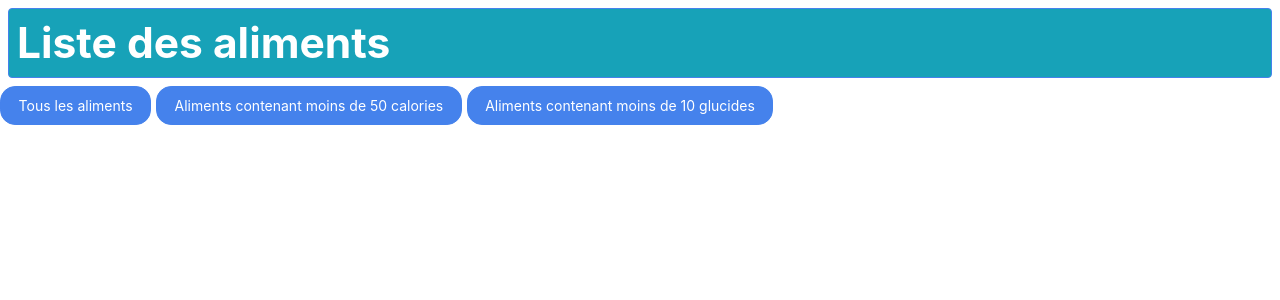
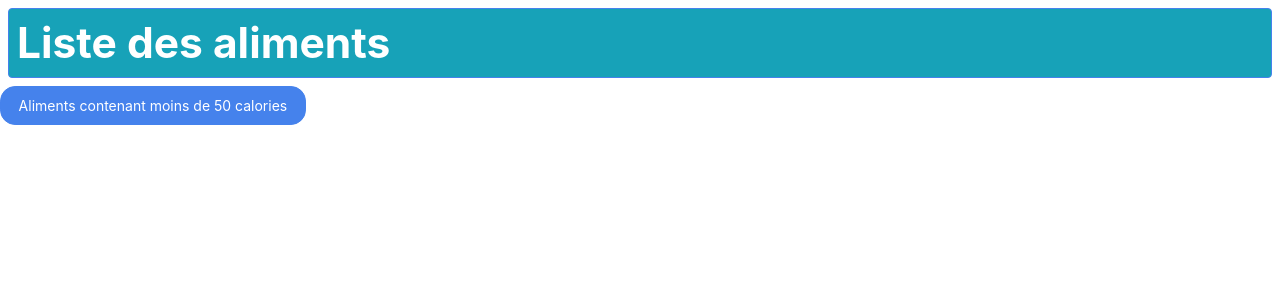
Before and after one commit to TomassPasc/projet_Symfony_fruits_et_l-gumes, a Symfony app: template templates/aliment/aliments.html.twig in a window 1280 px wide. Shown: the part 57-357 px from the top of the page. Run offline with Twig, Linux system fonts and the light colour scheme; the template is opened without the code that fills it, so the values that code supplies are empty; some libraries are stand-ins or nearby versions.

Commit message:
Revert "refacto de la fonction pour les requêtes: plus général"
This reverts commit 9d77d4fca545b7b63c26e916410eb127d40f6ecc.

```diff
--- a/src/Repository/AlimentRepository.php
+++ b/src/Repository/AlimentRepository.php
@@ -20,10 +20,10 @@ class AlimentRepository extends ServiceEntityRepository
     }
 
 
-    public function getAlimentParPropriete($propriete, $signe, $valeur){
+    public function getAlimentParNbCalories($calorie){
         return $this->createQueryBuilder('aliment') //équivaut à SELECT * form la table aliment
-        ->andWhere('aliment.'.$propriete.' '.$signe. ' :val')
-        ->setParameter('val', $valeur)
+        ->andWhere('aliment.calorie < :val')
+        ->setParameter('val', $calorie)
         ->getQuery() //récuppère la query
         ->getResult() //réccupère le résultat de la query
         ;
--- a/templates/aliment/aliments.html.twig
+++ b/templates/aliment/aliments.html.twig
@@ -4,9 +4,9 @@
 
 {% block monTitre %}Liste des aliments
     {% if isCalorie %}
-        ayant moins de 50 calories
-    {% elseif isGlucide %}
-        ayant moins de 10 glucides
+
+    ayant moins de 50 calories
+
     {% endif %}
 {% endblock %}
 
@@ -14,9 +14,7 @@
 
 
 {% block body %}
-    <a href="{{path("aliments")}}" class="btn btn-primary">Tous les aliments</a>
     <a href="{{path("alimentsParCalorie", {"calorie":50})}}" class="btn btn-primary">Aliments contenant moins de 50 calories</a>
-    <a href="{{path("alimentsParGlucide", {"glucide":10})}}" class="btn btn-primary">Aliments contenant moins de 10 glucides</a>
     <div class="row">
         {% for aliment in aliments %}
             <div class="col-12 col-md-6 col-lg-4 col-xl-3">
--- a/templates/base.html.twig
+++ b/templates/base.html.twig
@@ -17,7 +17,7 @@
             <div class="collapse navbar-collapse" id="navbarColor01">
                 <ul class="navbar-nav mr-auto">
                 <li class="nav-item">
-                    <a class="nav-link" href="{{path('aliments')}}">aliments</a>
+                    <a class="nav-link" href="#">aliments</a>
                 </li>
             </div>
         </nav>
```
Also changed, not shown: src/Controller/AlimentController.php (+3 -19 lines).
